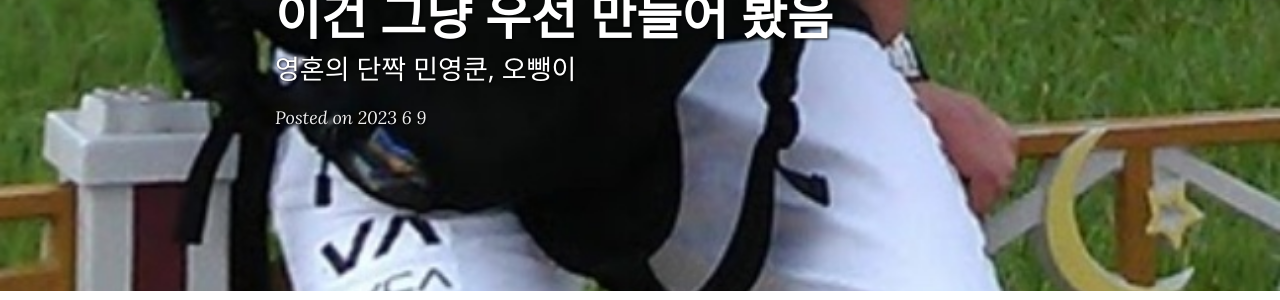
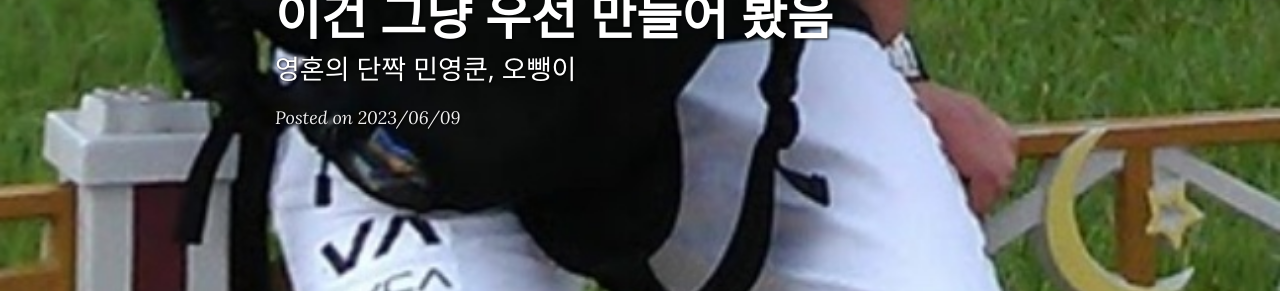
Before and after one commit to woorisayi/woorisayi.github.io, a Jekyll site: the page built from _posts/2023-06-09-flake-it-till-you-make-it.md, in a window 1280 px wide and 1159 px high. Shown: the part 252-552 px from the top of the window. Built offline with Jekyll 4.4.1, drawn with Linux system fonts in a browser that asks for light colours; nearby versions of some CDN libraries; comment, search, counter and statistics services are not loaded.

Commit message:
dateformat

```diff
--- a/_config.yml
+++ b/_config.yml
@@ -239,7 +239,7 @@ footer-hover-col: "#0085A1"
 ################
 
 # Ruby Date Format to show dates of posts
-date_format: "%Y %-m %-d"
+date_format: "%Y/%m/%d"
 
 # Facebook App ID
 #fb_app_id: ""
```
